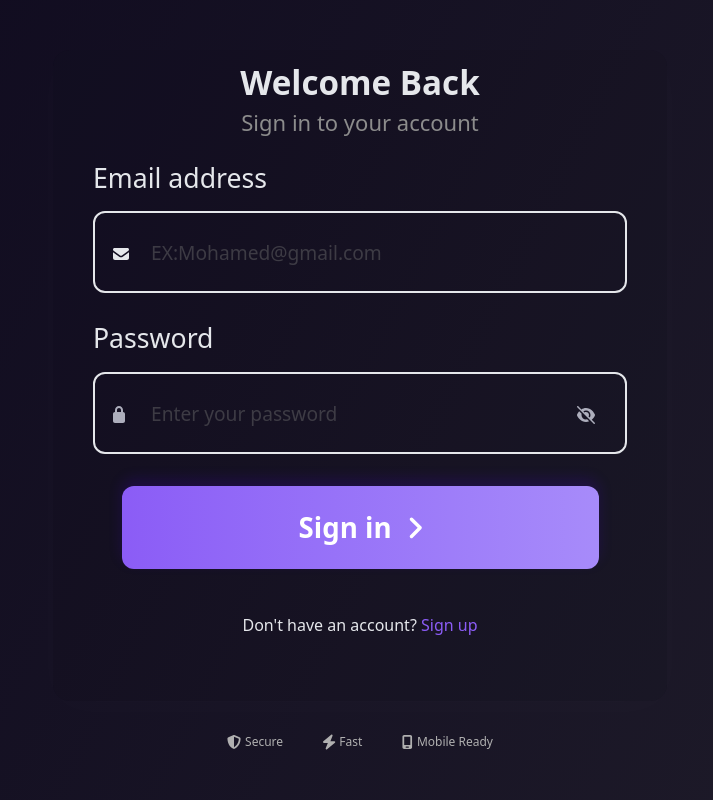
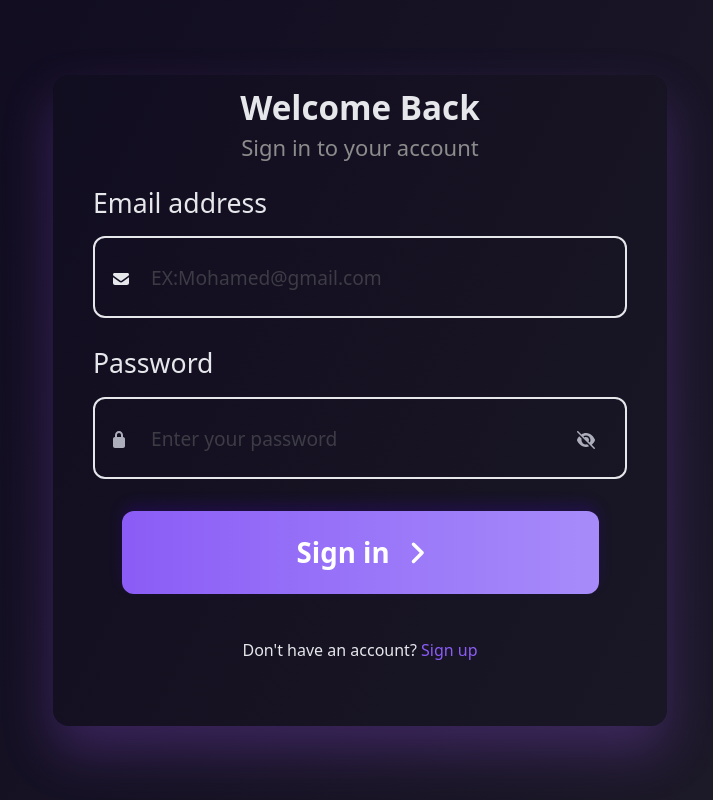
Before and after one commit to YousefHatem4/Edubot, a React (Vite) app: page /login in a window 1280 px wide. Shown: the whole page, without its empty margins (280-993 px from the left). Built offline with nearby package versions, Linux system fonts and the light colour scheme.

Commit message:
editing in auth

```diff
--- a/src/Components/Login/Login.jsx
+++ b/src/Components/Login/Login.jsx
@@ -30,7 +30,7 @@ export default function Login() {
   return (
     <section className='bg-[linear-gradient(116.66deg,#0F0A1F_1.16%,#1E1B29_94.74%)] p-4 md:p-6 lg:p-10 min-h-screen flex items-center justify-center flex-col'>
       {/* main box */}
-      <section className='w-full max-w-[614px] h-auto lg:h-[651px] rounded-[16px] opacity-100 bg-[#0F0B1A1A] shadow-[0px_6px_40.1px_0px_#FFFFFF05] py-6 lg:py-4 transition-all duration-300 ease-in-out hover:shadow-[0px_25px_50px_0px_#A259FF40]'>
+      <section className='w-full max-w-[614px] h-auto lg:h-[651px] rounded-[16px] opacity-100 bg-[#0F0B1A1A]  py-6 lg:py-4 transition-all duration-300 ease-in-out shadow-[0px_25px_50px_0px_#A259FF40]'>
 
         {/* title */}
         <h1 className='font-semibold text-[28px] md:text-[33.18px] leading-[100%] tracking-[0%] text-center text-[#E5E7EB] mt-4 lg:mt-0'>Welcome Back</h1>
@@ -76,7 +76,7 @@ export default function Login() {
 
           <div className='flex items-center justify-center mt-6 md:mt-8'>
             <button
-              className="flex items-center justify-center gap-4 w-full max-w-[477px] h-[60px] md:h-[70px] lg:h-[83px] rounded-[12px] bg-gradient-to-r from-[#8B5CF6] to-[#A78BFA] font-semibold text-[18px] md:text-[22px] lg:text-[27.65px] leading-[100%] text-white shadow-[0px_-7px_13.4px_0px_#4A00E02E] transition-colors duration-1000 ease-out hover:shadow-[0px_8px_36.2px_0px_#8A38F540] hover:bg-gradient-to-r hover:from-[#8B5CF6] hover:to-[#EC4899] group"
+              className="flex items-center justify-center gap-5 w-full max-w-[477px] h-[60px] md:h-[70px] lg:h-[83px] rounded-[12px] bg-gradient-to-r from-[#8B5CF6] to-[#A78BFA] font-semibold text-[18px] md:text-[22px] lg:text-[27.65px] leading-[100%] text-white shadow-[0px_-7px_13.4px_0px_#4A00E02E] transition-colors duration-1000 ease-out hover:shadow-[0px_8px_36.2px_0px_#8A38F540] hover:bg-gradient-to-r hover:from-[#8B5CF6] hover:to-[#EC4899] group"
             >
               Sign in
               <FontAwesomeIcon
@@ -93,21 +93,7 @@ export default function Login() {
         </form>
       </section>
 
-      {/* last items */}
-      <section className='mt-6 md:mt-8 flex flex-col sm:flex-row items-center gap-3 md:gap-4 lg:gap-10 transition-all duration-300 ease-in-out'>
-        <div className='font-poppins text-[10px] md:text-[12px] text-[#B0B0B0] flex items-center gap-1 transition-all duration-300 ease-in-out hover:text-white'>
-          <FontAwesomeIcon icon={faShieldHalved} className="transition-all duration-300 ease-in-out text-xs md:text-sm" />
-          <p>Secure</p>
-        </div>
-        <div className='font-poppins text-[10px] md:text-[12px] text-[#B0B0B0] flex items-center gap-1 transition-all duration-300 ease-in-out hover:text-white'>
-          <FontAwesomeIcon icon={faBolt} className="transition-all duration-300 ease-in-out text-xs md:text-sm" />
-          <p>Fast</p>
-        </div>
-        <div className='font-poppins text-[10px] md:text-[12px] text-[#B0B0B0] flex items-center gap-1 transition-all duration-300 ease-in-out hover:text-white'>
-          <FontAwesomeIcon icon={faMobileScreen} className="transition-all duration-300 ease-in-out text-xs md:text-sm" />
-          <p>Mobile Ready</p>
-        </div>
-      </section>
+
     </section>
   )
 }
--- a/src/Components/Register/Register.jsx
+++ b/src/Components/Register/Register.jsx
@@ -31,7 +31,7 @@ export default function Register() {
   return (
     <section className='bg-[linear-gradient(116.66deg,#0F0A1F_1.16%,#1E1B29_94.74%)] p-4 md:p-6 lg:p-10 min-h-screen flex items-center justify-center flex-col'>
       {/* main box */}
-      <section className='w-full max-w-[614px] h-auto lg:h-[957px] rounded-[16px] opacity-100 bg-[#0F0B1A1A] shadow-[0px_6px_40.1px_0px_#FFFFFF05] py-6 lg:py-4 transition-all duration-300 ease-in-out hover:shadow-[0px_25px_50px_0px_#A259FF40]'>
+      <section className='w-full max-w-[614px] h-auto lg:h-[957px] rounded-[16px] opacity-100 bg-[#0F0B1A1A] py-6 lg:py-4 transition-all duration-300 ease-in-out shadow-[0px_25px_50px_0px_#A259FF40]'>
 
         {/* title */}
         <h1 className='font-semibold text-[28px] md:text-[33.18px] leading-[100%] tracking-[0%] text-center text-[#E5E7EB] mt-4 lg:mt-0'>Create Account</h1>
@@ -115,7 +115,7 @@ export default function Register() {
           {/* btn */}
           <div className='flex items-center justify-center mt-6 md:mt-8'>
             <button
-              className="flex items-center justify-center gap-4 w-full max-w-[477px] h-[60px] md:h-[70px] lg:h-[83px] rounded-[12px] bg-gradient-to-r from-[#8B5CF6] to-[#A78BFA] font-semibold text-[18px] md:text-[22px] lg:text-[27.65px] leading-[100%] text-white shadow-[0px_-7px_13.4px_0px_#4A00E02E] transition-colors duration-1000 ease-out hover:shadow-[0px_8px_36.2px_0px_#8A38F540] hover:bg-gradient-to-r hover:from-[#8B5CF6] hover:to-[#EC4899] group"
+              className="flex items-center justify-center gap-6 w-full max-w-[477px] h-[60px] md:h-[70px] lg:h-[83px] rounded-[12px] bg-gradient-to-r from-[#8B5CF6] to-[#A78BFA] font-semibold text-[18px] md:text-[22px] lg:text-[27.65px] leading-[100%] text-white shadow-[0px_-7px_13.4px_0px_#4A00E02E] transition-colors duration-1000 ease-out hover:shadow-[0px_8px_36.2px_0px_#8A38F540] hover:bg-gradient-to-r hover:from-[#8B5CF6] hover:to-[#EC4899] group"
             >
               Create Account
               <FontAwesomeIcon
```
